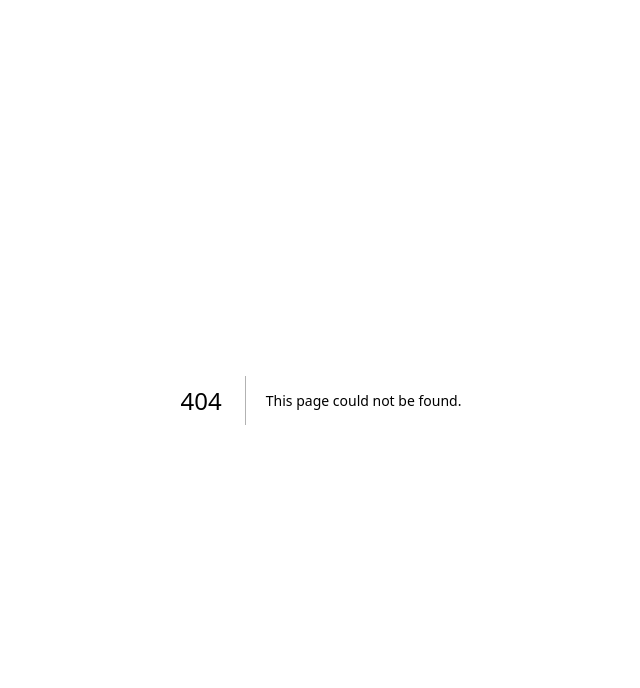
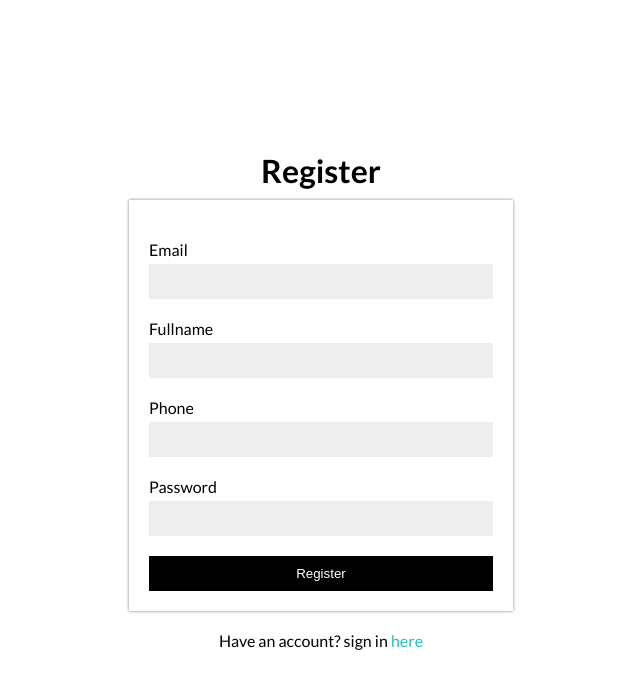
Before and after one commit to FredoVz/online-store, a Next.js app: page /auth/register in a window 1280 px wide. Before the commit this address had no page. Shown: the top 688 px of the page, without its empty margins (319-959 px from the left). Built offline with nearby package versions, Linux system fonts and the light colour scheme.

Commit message:
setup database & auth register

```diff
--- a/package.json
+++ b/package.json
@@ -10,14 +10,18 @@
     "test": "jest"
   },
   "dependencies": {
+    "bcrypt": "^6.0.0",
+    "firebase": "^12.14.0",
     "next": "16.2.7",
     "react": "19.2.4",
-    "react-dom": "19.2.4"
+    "react-dom": "19.2.4",
+    "sass": "^1.100.0"
   },
   "devDependencies": {
     "@testing-library/dom": "^10.4.1",
     "@testing-library/jest-dom": "^6.9.1",
     "@testing-library/react": "^16.3.2",
+    "@types/bcrypt": "^6.0.0",
     "@types/jest": "^30.0.0",
     "@types/node": "^20",
     "@types/react": "^19",
--- /dev/null
+++ b/src/components/views/auth/Register/Register.module.scss
@@ -0,0 +1,42 @@
+.register {
+  display: flex;
+  align-items: center;
+  justify-content: center;
+  flex-direction: column;
+  height: 100vh;
+  width: 100vw;
+  &__title {
+    font-size: 32px;
+    margin-bottom: 10px;
+  }
+  &__form {
+    width: 30%;
+    padding: 20px;
+    box-shadow: 0 0 3px rgba(0, 0, 0, 0.5);
+    margin-bottom: 20px;
+    &__item {
+      display: flex;
+      flex-direction: column;
+      margin: 20px 0;
+      &__input {
+        padding: 10px;
+        background-color: #eee;
+        margin-top: 5px;
+        border: none;
+        outline: none;
+      }
+    }
+    &__button {
+      background-color: #000;
+      color: #fff;
+      width: 100%;
+      padding: 10px;
+      border: none;
+    }
+  }
+  &__link {
+    a {
+      color: #23bebe;
+    }
+  }
+}
--- /dev/null
+++ b/src/components/views/auth/Register/index.tsx
@@ -0,0 +1,86 @@
+import Link from "next/link";
+import styles from "./Register.module.scss";
+import { useRouter } from "next/router";
+import { FormEvent } from "react";
+
+const RegisterView = () => {
+  const { push } = useRouter();
+  const handleSubmit = async (event: FormEvent<HTMLFormElement>) => {
+    event.preventDefault();
+    const form = event.target as HTMLFormElement;
+    const data = {
+      email: form.email.value,
+      fullname: form.fullname.value,
+      phone: form.phone.value,
+      password: form.password.value,
+    };
+
+    const result = await fetch("/api/user/register", {
+      method: "POST",
+      headers: {
+        "Content-Type": "application/json",
+      },
+      body: JSON.stringify(data),
+    });
+
+    if (result.status === 200) {
+      form.reset();
+      push("/auth/login");
+    } else {
+      console.log("error");
+    }
+  };
+  return (
+    <div className={styles.register}>
+      <h1 className={styles.register__title}>Register</h1>
+      <div className={styles.register__form}>
+        <form onSubmit={handleSubmit}>
+          <div className={styles.register__form__item}>
+            <label htmlFor="email">Email</label>
+            <input
+              name="email"
+              id="email"
+              type="email"
+              className={styles.register__form__item__input}
+            />
+          </div>
+          <div className={styles.register__form__item}>
+            <label htmlFor="fullname">Fullname</label>
+            <input
+              name="fullname"
+              id="fullname"
+              type="text"
+              className={styles.register__form__item__input}
+            />
+          </div>
+          <div className={styles.register__form__item}>
+            <label htmlFor="phone">Phone</label>
+            <input
+              name="phone"
+              id="phone"
+              type="number"
+              className={styles.register__form__item__input}
+            />
+          </div>
+          <div className={styles.register__form__item}>
+            <label htmlFor="passwprd">Password</label>
+            <input
+              name="passwprd"
+              id="passwprd"
+              type="password"
+              className={styles.register__form__item__input}
+            />
+          </div>
+          <button type="submit" className={styles.register__form__button}>
+            Register
+          </button>
+        </form>
+      </div>
+      <p className={styles.register__link}>
+        Have an account? sign in <Link href="/auth/login">here</Link>
+      </p>
+    </div>
+  );
+};
+
+export default RegisterView;
--- /dev/null
+++ b/src/lib/firebase/init.ts
@@ -0,0 +1,18 @@
+// Import the functions you need from the SDKs you need
+import { initializeApp } from "firebase/app";
+// TODO: Add SDKs for Firebase products that you want to use
+// https://firebase.google.com/docs/web/setup#available-libraries
+
+// Your web app's Firebase configuration
+const firebaseConfig = {
+  apiKey: process.env.FIREBASE_API_KEY,
+  authDomain: process.env.FIREBASE_AUTH_DOMAIN,
+  projectId: process.env.FIREBASE_PROJECT_ID,
+  storageBucket: process.env.FIREBASE_STORAGE_BUCKET,
+  messagingSenderId: process.env.FIREBASE_MESSAGING_SENDER_ID,
+  appId: process.env.FIREBASE_APP_ID,
+};
+
+// Initialize Firebase
+const app = initializeApp(firebaseConfig);
+export default app;
--- /dev/null
+++ b/src/lib/firebase/service.ts
@@ -0,0 +1,68 @@
+import {
+  addDoc,
+  collection,
+  doc,
+  getDoc,
+  getDocs,
+  getFirestore,
+  query,
+  where,
+} from "firebase/firestore";
+import app from "./init";
+import bcrypt from "bcrypt";
+
+const firestore = getFirestore(app);
+
+export async function retrieveData(collectionName: string) {
+  const snapshot = await getDocs(collection(firestore, collectionName));
+  const data = snapshot.docs.map((doc) => ({
+    id: doc.id,
+    ...doc.data(),
+  }));
+  return data;
+}
+
+export async function retrieveDataById(collectionName: string, id: string) {
+  const snapshot = await getDoc(doc(firestore, collectionName, id));
+  const data = snapshot.data();
+  return data;
+}
+
+export async function signUp(
+  userData: {
+    email: string;
+    fullname: string;
+    phone: string;
+    password: string;
+    role?: string;
+  },
+  callback: Function
+) {
+  const q = query(
+    collection(firestore, "users"),
+    where("email", "==", userData.email)
+  );
+
+  const snapshot = await getDocs(q);
+  const data = snapshot.docs.map((doc) => ({
+    id: doc.id,
+    ...doc.data(),
+  }));
+
+  if (data.length > 0) {
+    callback(false);
+  } else {
+    if (!userData.role) {
+      userData.role = "member";
+    }
+    userData.password = await bcrypt.hash(userData.password, 10);
+    await addDoc(collection(firestore, "users"), userData)
+      .then(() => {
+        callback(true);
+      })
+      .catch((error) => {
+        callback(false);
+        console.log(error);
+      });
+  }
+}
--- a/src/pages/_app.tsx
+++ b/src/pages/_app.tsx
@@ -1,6 +1,16 @@
 import "@/styles/globals.css";
 import type { AppProps } from "next/app";
+import { Lato } from "next/font/google";
+
+const lato = Lato({
+  subsets: ["latin"],
+  weight: ["100", "300", "400", "700", "900"],
+});
 
 export default function App({ Component, pageProps }: AppProps) {
-  return <Component {...pageProps} />;
+  return (
+    <div className={lato.className}>
+      <Component {...pageProps} />;
+    </div>
+  );
 }
--- /dev/null
+++ b/src/pages/api/user/register.ts
@@ -0,0 +1,25 @@
+import type { NextApiRequest, NextApiResponse } from "next";
+import { signUp } from "@/lib/firebase/service";
+
+export default async function handler(
+  req: NextApiRequest,
+  res: NextApiResponse
+) {
+  if (req.method === "POST") {
+    await signUp(req.body, (status: boolean) => {
+      if (status) {
+        res
+          .status(200)
+          .json({ status: true, statusCode: 200, message: "success" });
+      } else {
+        res
+          .status(400)
+          .json({ status: false, statusCode: 400, message: "failed" });
+      }
+    });
+  } else {
+    res
+      .status(405)
+      .json({ status: false, statusCode: 405, message: "Method not allowed" });
+  }
+}
--- /dev/null
+++ b/src/pages/auth/register.tsx
@@ -0,0 +1,11 @@
+import RegisterView from "@/components/views/auth/Register";
+
+const RegisterPage = () => {
+  return (
+    <>
+      <RegisterView />
+    </>
+  );
+};
+
+export default RegisterPage;
--- /dev/null
+++ b/src/styles/backup/globals.css
@@ -0,0 +1,42 @@
+:root {
+  --background: #ffffff;
+  --foreground: #171717;
+}
+
+@media (prefers-color-scheme: dark) {
+  :root {
+    --background: #0a0a0a;
+    --foreground: #ededed;
+  }
+}
+
+html,
+body {
+  max-width: 100vw;
+  overflow-x: hidden;
+}
+
+body {
+  color: var(--foreground);
+  background: var(--background);
+  font-family: Arial, Helvetica, sans-serif;
+  -webkit-font-smoothing: antialiased;
+  -moz-osx-font-smoothing: grayscale;
+}
+
+* {
+  box-sizing: border-box;
+  padding: 0;
+  margin: 0;
+}
+
+a {
+  color: inherit;
+  text-decoration: none;
+}
+
+@media (prefers-color-scheme: dark) {
+  html {
+    color-scheme: dark;
+  }
+}
--- a/src/styles/globals.css
+++ b/src/styles/globals.css
@@ -1,13 +1,7 @@
-:root {
-  --background: #ffffff;
-  --foreground: #171717;
-}
-
-@media (prefers-color-scheme: dark) {
-  :root {
-    --background: #0a0a0a;
-    --foreground: #ededed;
-  }
+* {
+  box-sizing: border-box;
+  padding: 0;
+  margin: 0;
 }
 
 html,
@@ -16,27 +10,7 @@
   overflow-x: hidden;
 }
 
-body {
-  color: var(--foreground);
-  background: var(--background);
-  font-family: Arial, Helvetica, sans-serif;
-  -webkit-font-smoothing: antialiased;
-  -moz-osx-font-smoothing: grayscale;
-}
-
-* {
-  box-sizing: border-box;
-  padding: 0;
-  margin: 0;
-}
-
 a {
   color: inherit;
   text-decoration: none;
 }
-
-@media (prefers-color-scheme: dark) {
-  html {
-    color-scheme: dark;
-  }
-}
```
Also changed, not shown: src/pages/index.tsx (+9 -9 lines), 1 other file (tests, documents, lock files or other folders).
